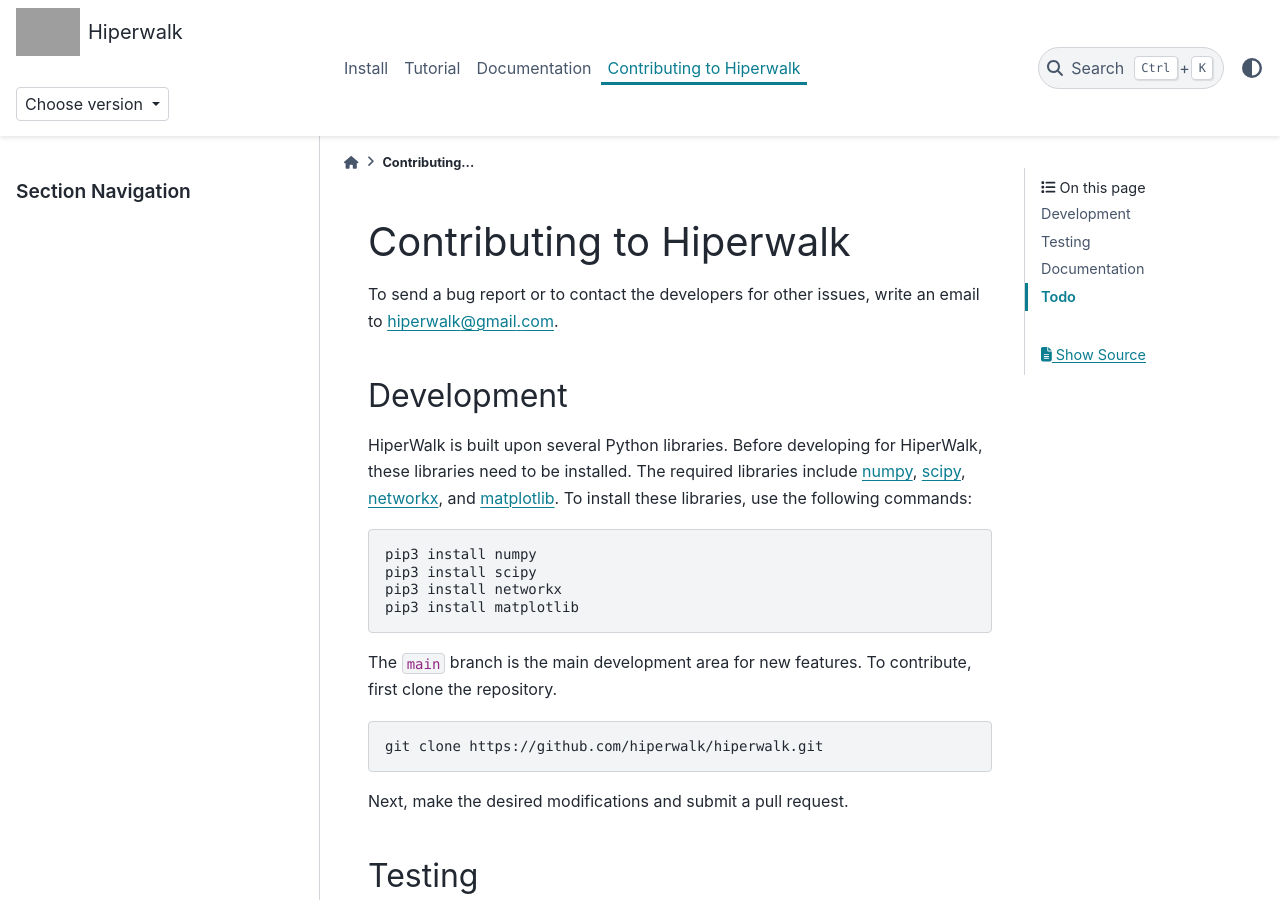
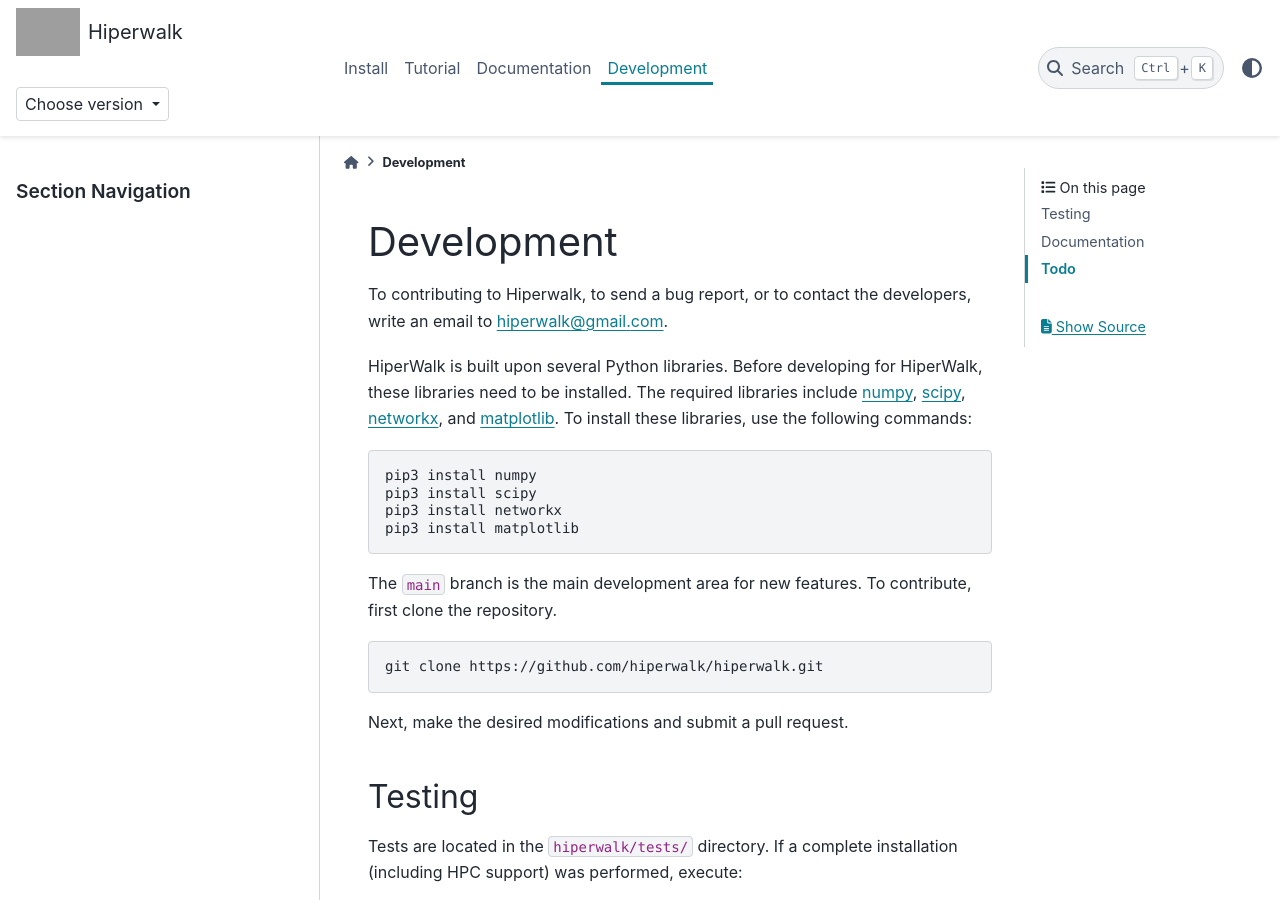
Before and after one commit to hiperwalk/hiperwalk, a Sphinx documentation site: the page built from docs/development/index.rst, in a window 1280 px wide and 900 px high. Built offline with Sphinx 7.4.7 and the PyData theme 0.15.4, drawn with Linux system fonts in a browser that asks for light colours; grey boxes are pictures that could not be loaded.

Commit message:
Update index.rst

```diff
--- a/docs/development/index.rst
+++ b/docs/development/index.rst
@@ -1,14 +1,11 @@
 .. _docs_development:
 
-=========================
-Contributing to Hiperwalk
-=========================
-
-To send a bug report or to contact the developers for other issues,
-write an email to hiperwalk@gmail.com.
-
+===========
 Development
 ===========
+
+To contributing to Hiperwalk, to send a bug report, or to contact the developers,
+write an email to hiperwalk@gmail.com.
 
 HiperWalk is built upon several Python libraries.
 Before developing for HiperWalk, these libraries need to be installed.
```
